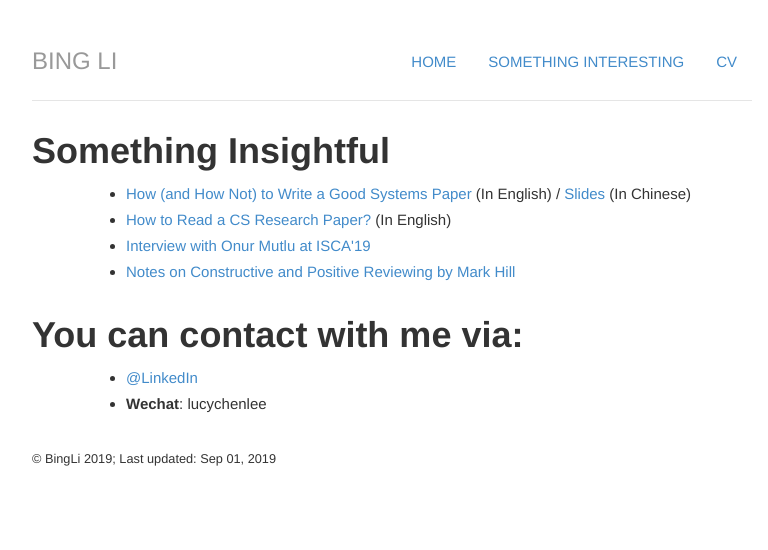
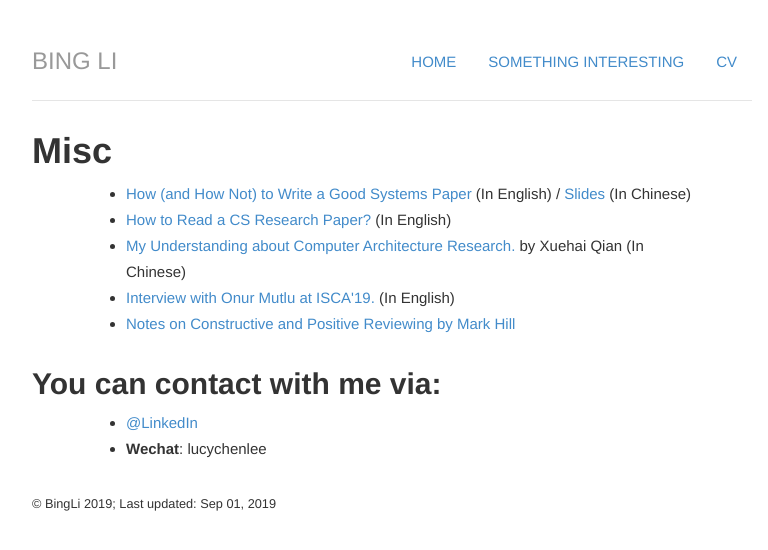
Before and after one commit to libingict/libingict.github.io, a Jekyll site: the page built from about/index.html, in a window 1280 px wide. Shown: the top 550 px of the page, without its empty margins (248-1016 px from the left). Built offline with Jekyll 4.4.1, drawn with Linux system fonts in a browser that asks for light colours; nearby versions of some CDN libraries; library files that are not in the unit come from our copies; a script that is not in the unit is left out.

Commit message:
Update index.html

```diff
--- a/about/index.html
+++ b/about/index.html
@@ -1,15 +1,16 @@
 ---
 layout: default
-title: Something Insightful
+title: Misc
 ---
 	<h1>{{page.title}}</h1>
 	<ul class="about">
 			<li> <a href="https://www.usenix.org/legacy/events/samples/submit/advice_old.html"> How (and How Not) to Write a Good Systems Paper</a> (In English) / <a href="/blog/DC_1_2_how_to_write_a_good_system_paper.pdf"> Slides</a> (In Chinese)</li>
 			<li> <a href="/blog/reading-paper.pdf"> How to Read a CS Research Paper?</a> (In English)</li>
-			<li> <a href="https://v.youku.com/v_show/id_XNDI3MjU3MTM0OA"> Interview with Onur Mutlu at ISCA'19 </a></li>
+		<li><a href="/file/View_on_CA_Research.pdf"> My Understanding about Computer Architecture Research.  </a>  by Xuehai Qian (In Chinese) </li>
+			<li> <a href="https://v.youku.com/v_show/id_XNDI3MjU3MTM0OA"> Interview with Onur Mutlu at ISCA'19. </a> (In English)</li>
 			<li> <a href="http://www.cs.utexas.edu/users/mckinley/notes/reviewing.html?from=timeline&isappinstalled=0"> Notes on Constructive and Positive Reviewing by <a href="http://www.cs.wisc.edu/~markhill/"> Mark Hill </a></li>
 	</ul>
-	<h1>You can contact with me via:</h1>
+	<h2>You can contact with me via:</h2>
 	<div class="about">
 		<ul class="contacts">
 				<li><a href="https://www.linkedin.com/in/bingliece/">@LinkedIn</a></li>
```
